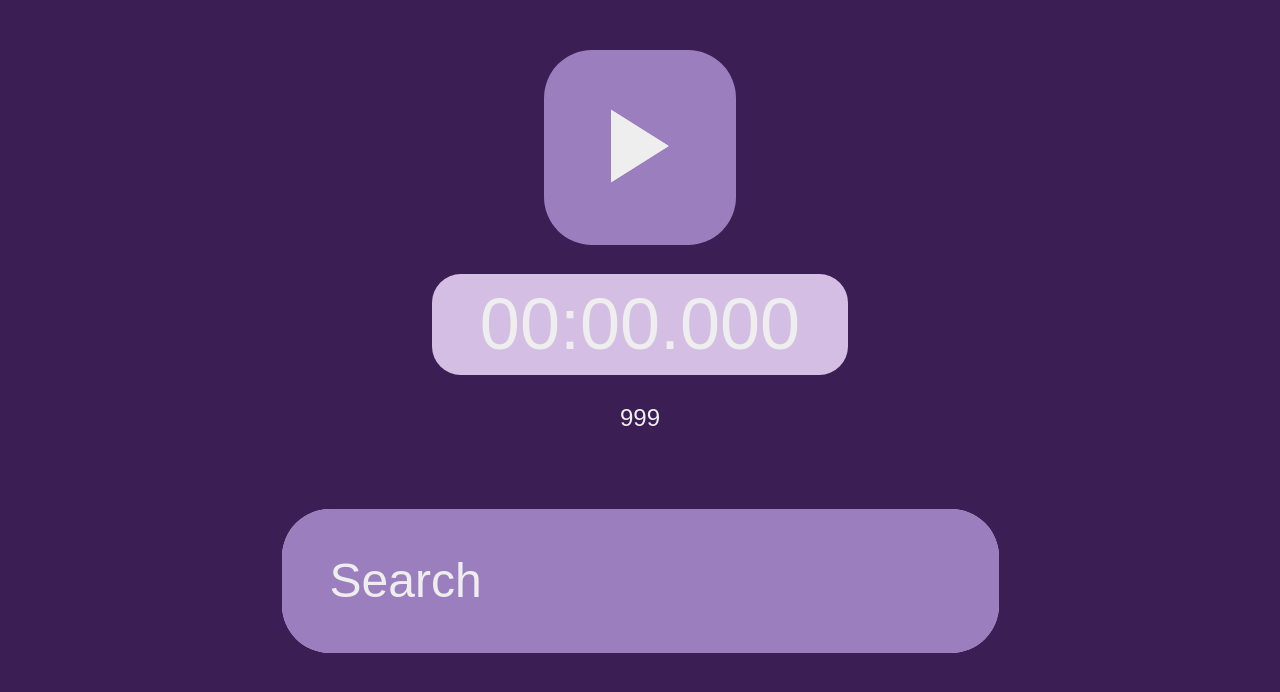
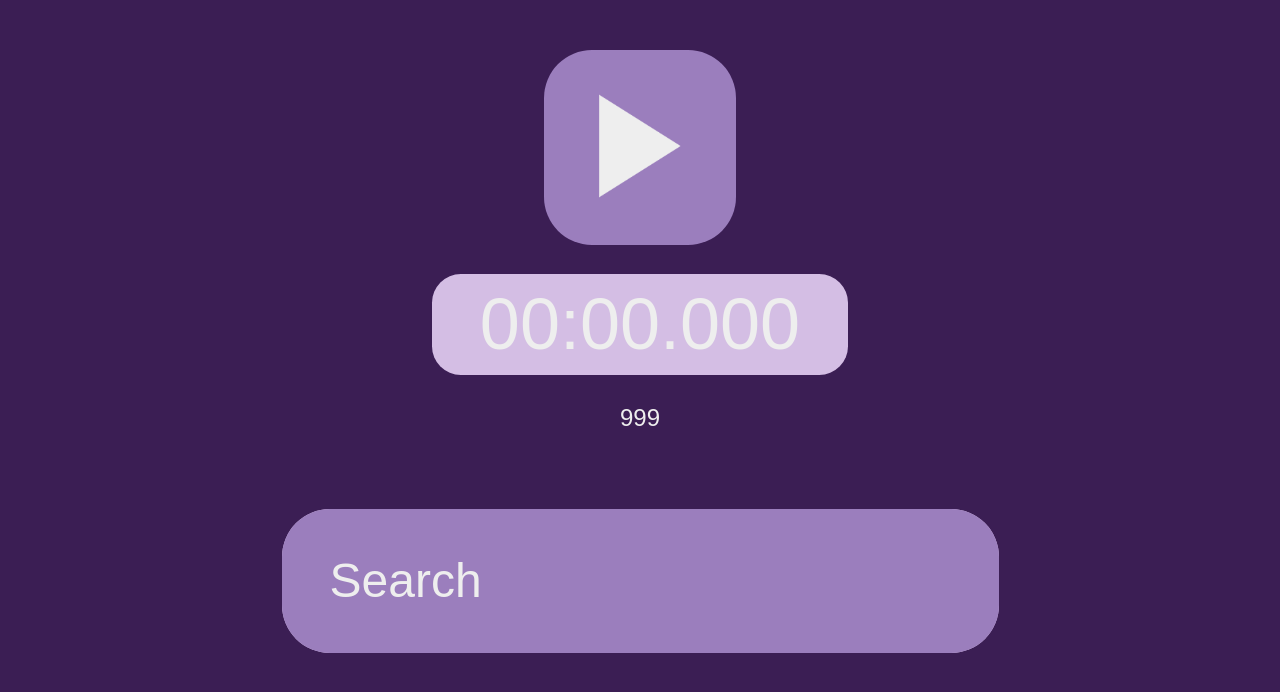
Before and after one commit to Kolin63/swiftguesser, a plain HTML site: page swiftguesser/play/index.html in a window 1280 px wide. Shown: the part 102-794 px from the top of the page. Drawn offline with Linux system fonts and the light colour scheme.

Commit message:
Fix Scale of Playbutton on Play Page

```diff
--- a/swiftguesser/play/index.html
+++ b/swiftguesser/play/index.html
@@ -15,7 +15,7 @@
 
     <div class="flex-container">
         <button class="playbutton" id="playbutton">
-            <img src="../art/playbutton.png" alt=">" style="width: 1in; height: 1in;" id="playbuttontexture">
+            <img src="../art/playbutton.png" alt=">" style="width: 1in; height: 1in; scale: 140%;" id="playbuttontexture">
             <!-- Please don't use this to cheat thanks 👍 -->
             <audio id="audio"></audio>
         </button>
```
